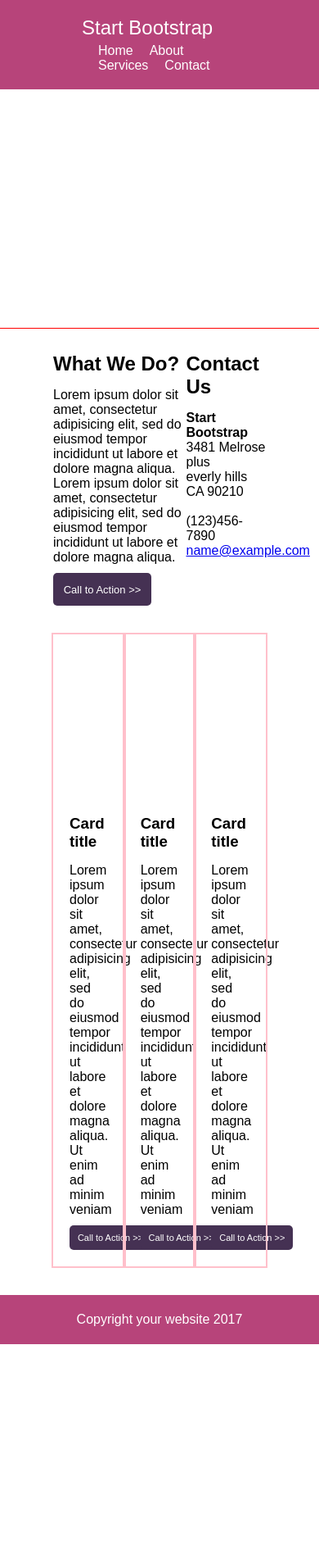
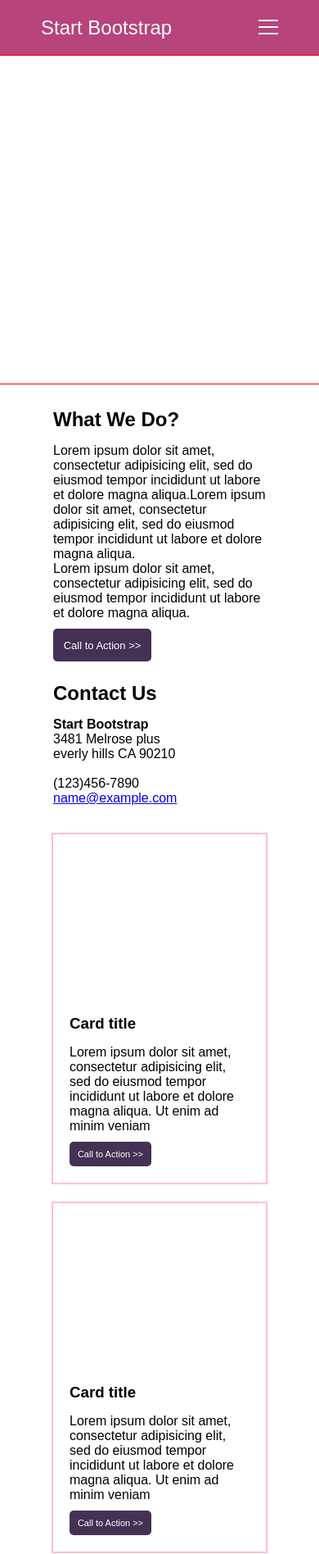
Before and after one commit to LilliamHaro/my-page, a plain HTML site: page index.html in a window 390 px wide. Shown: the top 1896 px of the page at 82% size. Before the commit the page ends 1640 px from the top, so only its background shows below. Drawn offline with Linux system fonts and the light colour scheme.

Commit message:
usando grillas

```diff
--- a/css/grillas.css
+++ b/css/grillas.css
@@ -37,7 +37,7 @@
 }
 
 .col-xs-4 {
-  width: 33.33333333%;
+  width: 31%;
 }
 
 .col-xs-5 {
@@ -119,8 +119,11 @@
 .col-xs-offset-12 {
   margin-left: 100%;
 }
+.gluter {
+  margin-right: : 0.33%;
+}
 
-@media (min-width: 768px) {
+@media (max-width: 768px) {
   .col-sm-1 {
     width: 8.33333333%;
   }
--- a/css/main.css
+++ b/css/main.css
@@ -5,8 +5,9 @@
   font-family: sans-serif;
 }
 .header {
+  width: 100%;
   background-color: #b7447a;
-  padding: 20px 100px;
+  padding: 20px 50px;
 }
 .logo {
   font-size: 24px;
@@ -30,19 +31,15 @@
   width: 100%;
   outline: 1px solid red;
 }
+.fisrt-section {
+  overflow: auto;
+}
 .main {
   padding-top: 30px;
+  overflow: auto;
 }
-.text button {
-  background-color: #453153;
-  color: #fff;
-  width: 120px;
-  height: 40px;
-  padding: 8px;
-  font-size: 13px;
-  border: none;
-  border-radius: 5px;
-  margin-top: 10px;
+.contact {
+  padding-left: 25px;
 }
 .section-article {
   padding-top: 35px;
@@ -56,8 +53,9 @@ h3 {
 }
 .article {
   outline: 2px solid pink;
+  margin-right: 10px;
 }
-.article button {
+.button {
   background-color: #453153;
   color: #fff;
   width: 100px;
@@ -68,6 +66,11 @@ h3 {
   border-radius: 5px;
   margin-top: 10px;
 }
+.text .button {
+  width: 120px;
+  height: 40px;
+  font-size: 13px;
+}
 .art-image {
   width: 100%;
   height: 200px;
@@ -76,12 +79,60 @@ h3 {
   padding: 20px;
 }
 footer {
+  width: 100%;
   background-color:  #b7447a;
   text-align: center;
   line-height: 60px;
   color: #fff;
 }
+.hamburguesa {
+  position: absolute;
+  top: 32px;
+  right: 50px;
+  content: '';
+  height: 2px;
+  width: 24px;
+  background-color: #fff;
+}
+.hamburguesa::before, .hamburguesa::after {
+  position: absolute;
+  content: '';
+  height: 2px;
+  width: 24px;
+  display: block;
+  background-color: #fff;
+}
+.hamburguesa::before {
+  top: -8px;
+}
+.hamburguesa::after {
+  top: 8px;
+}
+.desktop {
+  display: none;
+}
+.mobile {
+  display: block;
+}
 
 @media (min-width:768px) {
+  .desktop {
+    display: block;
+  }
+  .mobile {
+    display: none;
+  }
+  .header {
+    padding: 20px 100px;
+  }
+}
 
+@media (max-width: 767px) {
+  .contact {
+    margin-top: 25px;
+    padding-left: 0;
+  }
+  .article {
+    margin-bottom: 25px;
+  }
 }
--- a/index.html
+++ b/index.html
@@ -7,10 +7,10 @@
     <title></title>
   </head>
   <body>
-    <header class="col-xs-12 header">
+    <header class="header">
       <a class="logo" href="#">Start Bootstrap</a>
-
-      <ul class="hamburguer-menu list">
+      <div class="mobile"><a class="hamburguesa"href="#"></a> </div>
+      <ul class="list desktop">
         <li><a href="#">Home</a></li>
         <li><a href="#">About</a></li>
         <li><a href="#">Services</a> </li>
@@ -23,53 +23,53 @@
 
       <main class="main">
 
-      <section>
-        <div class="col-xs-offset-2 text col-xs-5">
+      <section class="fisrt-section">
+        <div class="col-xs-offset-2 text col-xs-5 col-sm-8">
           <h2>What We Do?</h2>
+          <p>Lorem ipsum dolor sit amet, consectetur adipisicing elit, sed do eiusmod tempor incididunt ut labore et dolore magna aliqua.Lorem ipsum dolor sit amet, consectetur adipisicing elit, sed do eiusmod tempor incididunt ut labore et dolore magna aliqua. </p>
           <p>Lorem ipsum dolor sit amet, consectetur adipisicing elit, sed do eiusmod tempor incididunt ut labore et dolore magna aliqua. </p>
-          <p>Lorem ipsum dolor sit amet, consectetur adipisicing elit, sed do eiusmod tempor incididunt ut labore et dolore magna aliqua. </p>
-          <button type="button" name="button">Call to Action >></button>
+          <button class="button" type="button" name="button">Call to Action >></button>
         </div>
-        <div class="col-xs-3">
+        <div class="col-sm-offset-2 col-xs-3 col-sm-8 contact">
           <h2>Contact Us</h2>
           <p> <strong>Start Bootstrap</strong><br> 3481 Melrose plus <br>everly hills CA 90210 <br><br>(123)456-7890 <br><a href="#">name@example.com</a> </p>
         </div>
       </section>
 
-      <section class="section-article col-xs-offset-2 col-xs-8">
-        <article class="col-xs-4 article">
+      <section class="col-xs-offset-2 section-article col-xs-8">
+        <article class="article col-xs-4 col-sm-12 gluter">
           <figure class="art-image">
             <img src="" alt="">
           </figure>
           <div class="text-article">
             <h3>Card title</h3>
             <p>Lorem ipsum dolor sit amet, consectetur adipisicing elit, sed do eiusmod tempor incididunt ut labore et dolore magna aliqua. Ut enim ad minim veniam</p>
-              <button type="button" name="button">Call to Action >></button>
+              <button class="button" type="button" name="button">Call to Action >></button>
           </div>
         </article>
-        <article class="col-xs-4 article">
+        <article class="article col-xs-4 col-sm-12 gluter">
           <figure class="art-image">
             <img src="" alt="">
           </figure>
           <div class="text-article">
             <h3>Card title</h3>
             <p>Lorem ipsum dolor sit amet, consectetur adipisicing elit, sed do eiusmod tempor incididunt ut labore et dolore magna aliqua. Ut enim ad minim veniam</p>
-              <button type="button" name="button">Call to Action >></button>
+              <button class="button" type="button" name="button">Call to Action >></button>
           </div>
         </article>
-        <article class="col-xs-4 article">
+        <article class="article col-xs-4 col-sm-12">
           <figure class="art-image">
             <img src="" alt="">
           </figure>
           <div class="text-article">
             <h3>Card title</h3>
             <p>Lorem ipsum dolor sit amet, consectetur adipisicing elit, sed do eiusmod tempor incididunt ut labore et dolore magna aliqua. Ut enim ad minim veniam</p>
-              <button type="button" name="button">Call to Action >></button>
+              <button class="button" type="button" name="button">Call to Action >></button>
           </div>
         </article>
       </section>
     </main>
-    <footer class="col-xs-12">
+    <footer class="footer">
       <p>Copyright your website 2017</p>
     </footer>
   </body>
```
